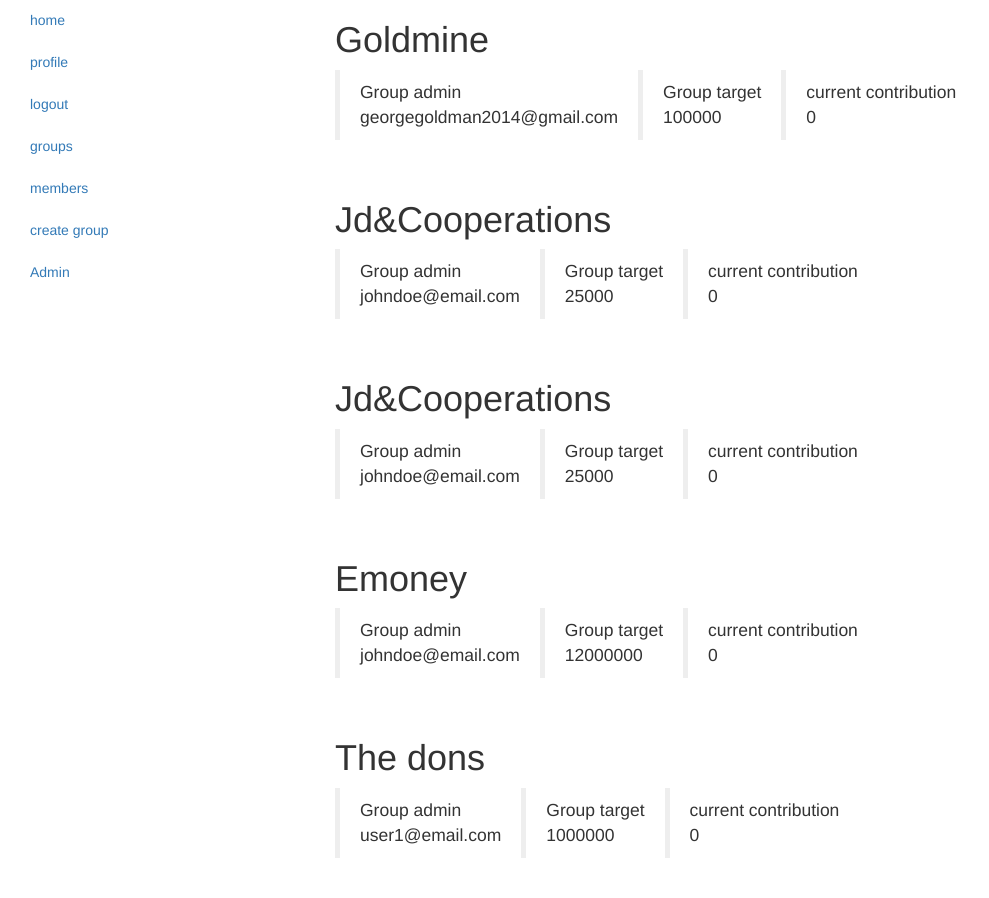
After one commit to georgegoldman/esusuii, a Flask app: page /group in a window 1280 px wide. The commit adds this page. Shown: the whole page, without its empty margins (0-989 px from the left). Run offline with Flask 2, Linux system fonts and the light colour scheme; a user stored in the database is signed in; data comes from the database, SQL or seed files in the repository; both versions use the stored data as it was after the commit; some libraries are stand-ins or nearby versions.

Commit message:
groups link added for easy view of all the groups in the platform

```diff
--- a/application/__init__.py
+++ b/application/__init__.py
@@ -12,7 +12,7 @@ app.config['SECRET_KEY']='32RERFWEG2'
 app.config['SQLALCHEMY_DATABASE_URI']='sqlite:///db.sqlite'
 
 
-admin = Admin(app, name='Admin Dashboard')
+
 
 db = SQLAlchemy(app)
 migrate =  Migrate(app, db)
@@ -20,7 +20,7 @@ migrate =  Migrate(app, db)
 manager = Manager(app)
 manager.add_command('db', MigrateCommand)
 
-from .admin import admin
+
 from application import models
 db.create_all()
 
--- a/application/auths.py
+++ b/application/auths.py
@@ -28,6 +28,8 @@ def signup():
         db.session.add(user)
         db.session.commit()
         return redirect(url_for('view.login'))
+    flash('check your email if correct !')
+    return redirect(url_for('view.signup'))
 
 
 @auth.route('/login', methods=['POST'])
@@ -110,4 +112,4 @@ def create_group():
         db.session.commit()
 
 
-        return 'Group created successfully'
+        return redirect(url_for('view.group'))
--- a/application/models.py
+++ b/application/models.py
@@ -7,7 +7,8 @@ class User(db.Model, UserMixin, AnonymousUserMixin):
     email = db.Column(db.Text)
     password = db.Column(db.String(80))
     is_admin = db.Column(db.Boolean)
-    group = db.relationship('Group', backref='users', lazy=True)
+    group = db.relationship('Group', backref='user', lazy='dynamic')
+    member = db.relationship('Member', backref='user', lazy='dynamic')
 
     def __init__(self, email, password, is_admin=False):
         self.email = email
@@ -30,7 +31,7 @@ class Group(db.Model):
     group_target = db.Column(db.Integer)
     current_contribution = db.Column(db.Integer)
     member = db.relationship('Member', backref='members', lazy=True)
-    user_id = db.Column(db.Integer, db.ForeignKey('user.id'), nullable=False)
+    user_id = db.Column(db.Integer, db.ForeignKey('user.id'))
 
     def __init__(self, group_name, group_admin, group_members, group_target, current_contribution, user_id):
         self.group_name = group_name
--- /dev/null
+++ b/application/templates/group.html
@@ -0,0 +1,53 @@
+{% extends 'layout.html' %}
+{%block content %}
+
+
+
+    {% for group in groups%}
+
+      <div>
+
+        <h1>{{group.group_name}}</h1>
+
+        <table>
+
+          <tr>
+
+              <td >
+
+                    <blockquote>Group admin<br>
+
+                  {{group.group_admin}}</blockquote>
+
+
+              </td>
+
+              <td colspan="7">
+
+                    <blockquote>Group target <br>
+
+                  {{group.group_target}}</blockquote>
+
+
+              </td>
+
+              <td colspan="7">
+
+                    <blockquote> current contribution<br>
+
+                  {{group.current_contribution}}</blockquote>
+
+
+              </td>
+
+          </tr>
+
+        </table>
+
+      </div><br>
+
+    {% endfor %}
+
+
+
+{% endblock %}
--- a/application/templates/layout.html
+++ b/application/templates/layout.html
@@ -25,11 +25,13 @@
 				{% if current_user.is_authenticated%}
 				<li><a href="/account_home">profile</a></li>
 				<li><a href="{{url_for('auth.logout')}}">logout</a></li>
+				<li><a href="/group">groups</a></li>
+				<li><a href="#">members</a></li>
 				<li><a href="/admin_signup">create group</a></li>
 				{% endif %}
 
 				{% if current_user.is_admin == True %}
-					<li><a href="/admin">Admin</a></li>
+					<li><a href="#">Admin</a></li>
 				{% endif %}
 
 			</ul>
--- a/application/views.py
+++ b/application/views.py
@@ -1,6 +1,7 @@
 from flask import Blueprint, render_template
 from application.web_forms import RegistrationForm, LoginForm, AdminForm, GroupForm
 from flask_login import login_required, current_user
+from .models import Group
 
 view = Blueprint('view', __name__)
 
@@ -46,3 +47,13 @@ def group_creation():
     form = GroupForm()
 
     return render_template('create-group-page.html', form=form)
+
+@view.route('/group')
+@login_required
+def group():
+
+
+    group  = Group.query.all()
+
+
+    return render_template('group.html', groups=group)
```
Also changed, not shown: application/admin.py (deleted, +0 -25 lines), application/db.sqlite, 1 other file.
